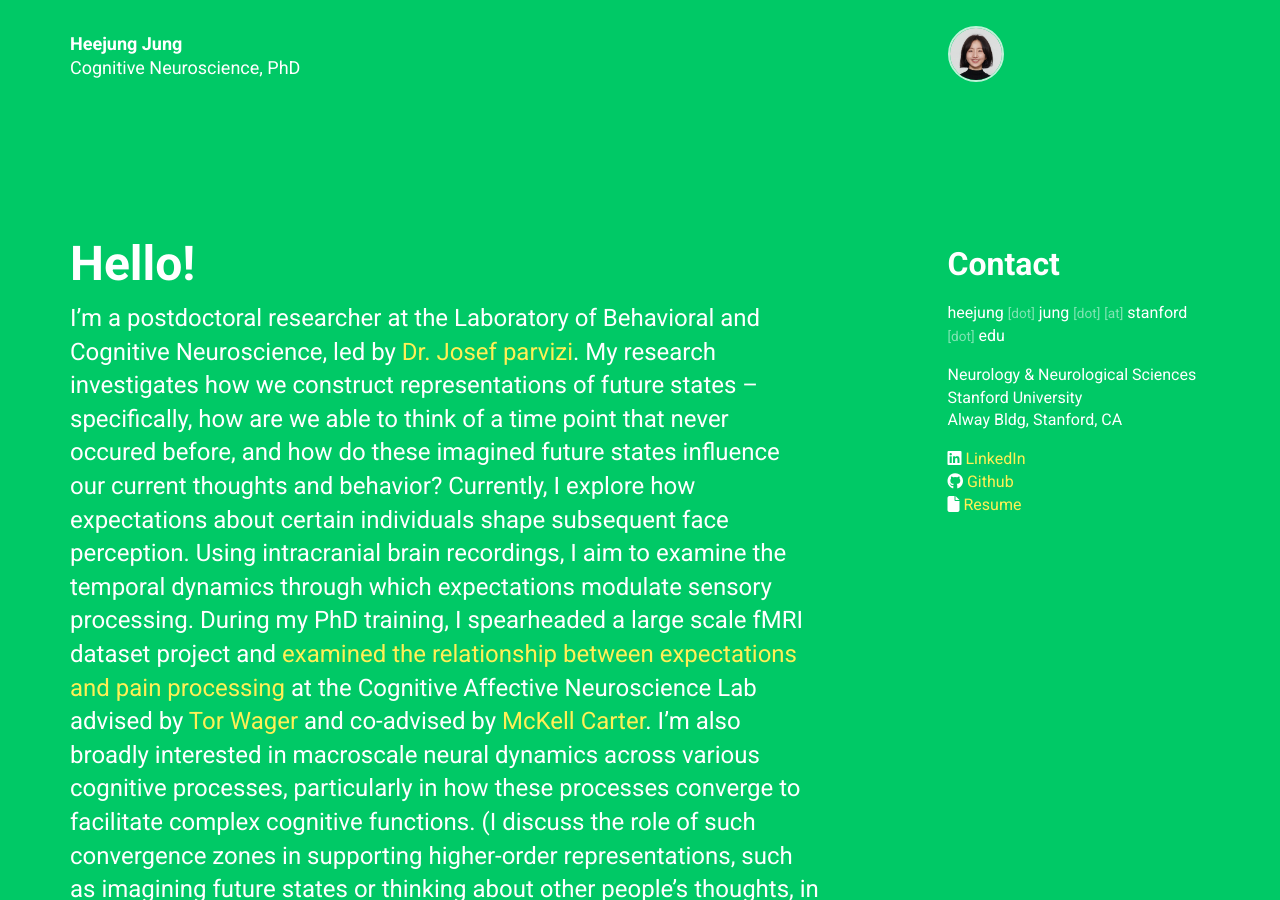
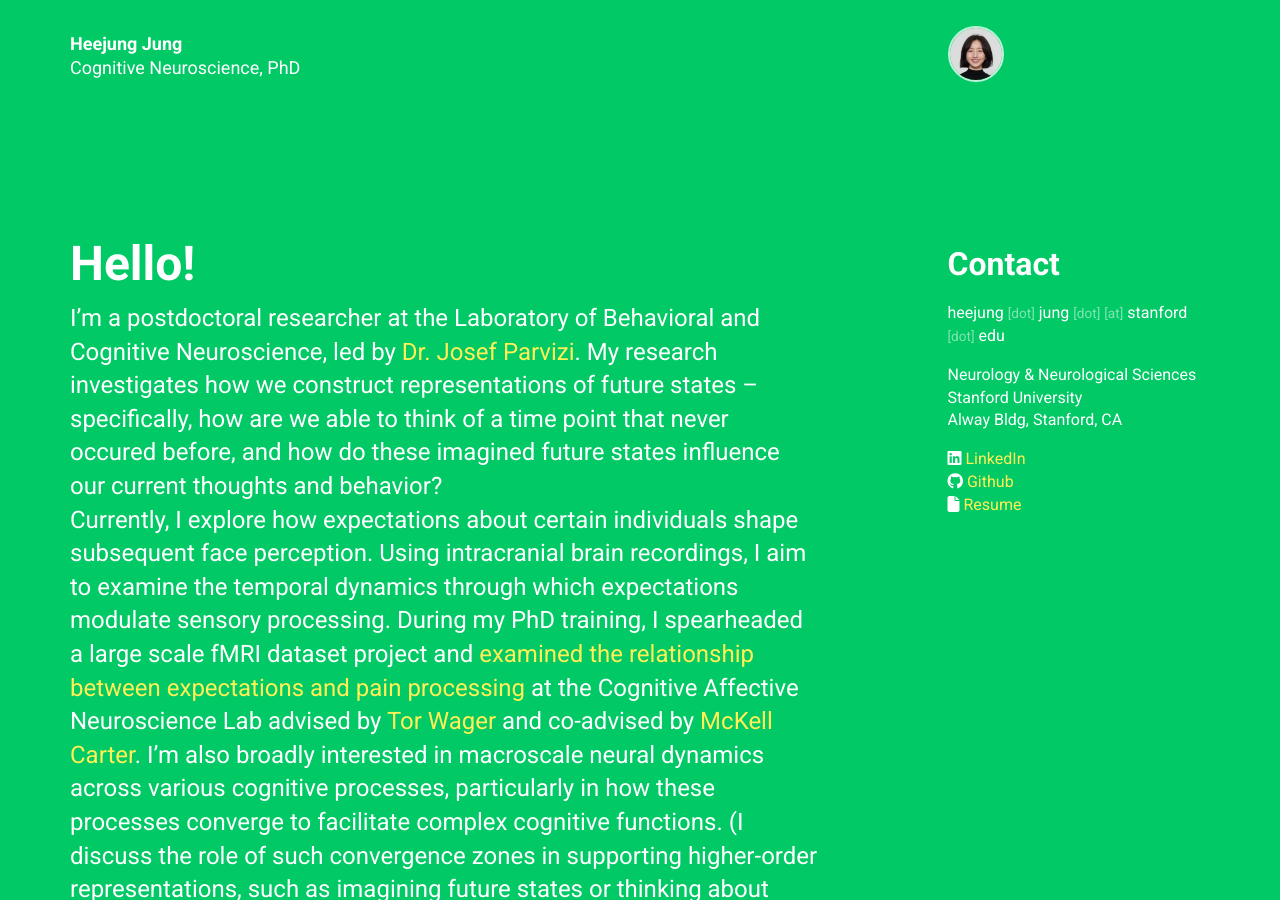
Before and after one commit to jungheejung/jungheejung.github.io, a Jekyll site: the page built from index.html, in a window 1280 px wide and 900 px high. Built offline with Jekyll 4.4.1, drawn with Linux system fonts in a browser that asks for light colours; nearby versions of some CDN libraries.

Commit message:
DOC: typo

```diff
--- a/_data/personal.yml
+++ b/_data/personal.yml
@@ -30,8 +30,8 @@
 intro:
   title: Hello!
   body: >
-    I'm a postdoctoral researcher at the Laboratory of Behavioral and Cognitive Neuroscience, led by [Dr. Josef parvizi](https://med.stanford.edu/parvizi-lab/people.html).
-    My research investigates how we construct representations of future states -- specifically, how are we able to think of a time point that never occured before, and how do these imagined future states influence our current thoughts and behavior?
+    I'm a postdoctoral researcher at the Laboratory of Behavioral and Cognitive Neuroscience, led by [Dr. Josef Parvizi](https://med.stanford.edu/parvizi-lab/people.html).
+    My research investigates how we construct representations of future states -- specifically, how are we able to think of a time point that never occured before, and how do these imagined future states influence our current thoughts and behavior? <br>
     Currently, I explore how expectations about certain individuals shape subsequent face perception. Using intracranial brain recordings, I aim to examine the temporal dynamics through which expectations modulate sensory processing.
     During my PhD training, I spearheaded a large scale fMRI dataset project and [examined the relationship between expectations and pain processing](https://2023.ccneuro.org/proceedings/0001075.pdf) at the Cognitive Affective Neuroscience Lab advised by [Tor Wager](https://pbs.dartmouth.edu/people/tor-wager) and co-advised by [McKell Carter](https://www.colorado.edu/psych-neuro/r-mckell-carter).
     I'm also broadly interested in macroscale neural dynamics across various cognitive processes, particularly in how these processes converge to facilitate complex cognitive functions. (I discuss the role of such convergence zones in supporting higher-order representations, such as imagining future states or thinking about other people's thoughts, in [my review paper](https://direct.mit.edu/jocn/article/34/3/381/108892/Novel-Cognitive-Functions-Arise-at-the-Convergence).
```
